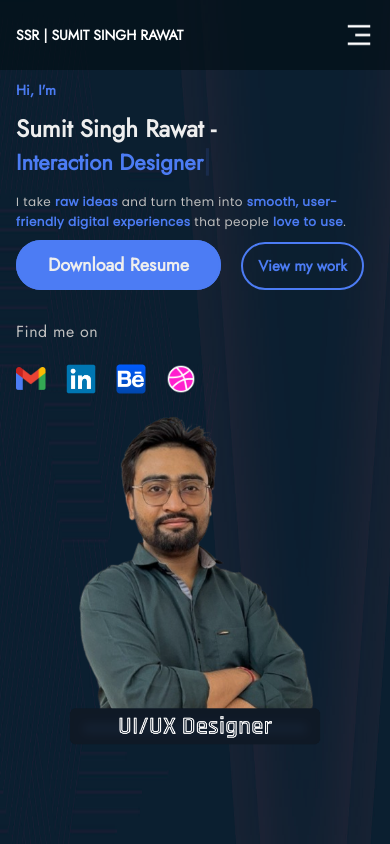
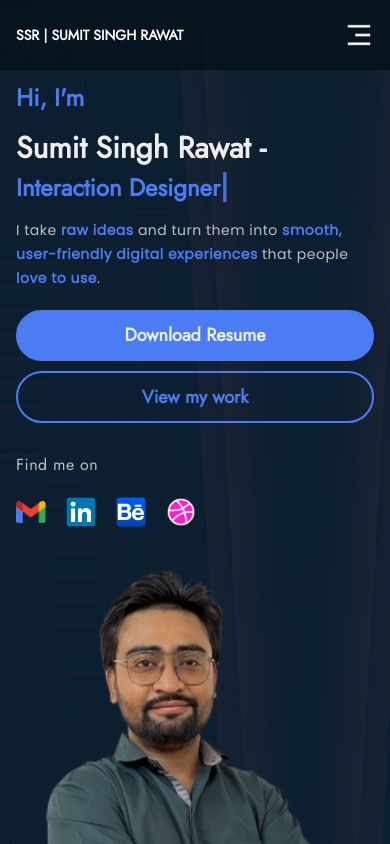
Before and after one commit to SumitRawat12/portfolio-sumit-rawat, a React (Create React App) app: page / in a window 390 px wide. Shown: the top 844 px of the page. Built offline with nearby package versions, Linux system fonts and the light colour scheme.

Commit message:
Update All Pages

```diff
--- a/src/index.css
+++ b/src/index.css
@@ -85,36 +85,37 @@ p {
 /* RESPONSIVE CSS */
 
 @media (max-width: 600px) {
-  section, footer {
-    padding: 1em !important;
+  section,
+  footer {
+    padding: 3em 1em !important;
   }
 
   h6 {
-    font-size: 14px !important;
+    font-size: 24px !important;
     margin-bottom: 10px !important;
   }
 
   h2 {
-    font-size: 24px !important;
+    font-size: 30px !important;
     padding: 0 !important;
     line-height: normal !important;
   }
 
   p {
-    font-size: 12px !important;
+    font-size: 14px !important;
     padding: 10px 0 !important;
-    line-height: 20px !important;
+    line-height: 24px !important;
   }
 
   .HeaderSection {
     padding: 20px 1em !important;
   }
 
-  .HeaderSection .FixedSidebar{
+  .HeaderSection .FixedSidebar {
     width: 98% !important;
   }
 
-  .HeaderSection h4{
+  .HeaderSection h4 {
     font-size: 14px !important;
   }
 
@@ -122,6 +123,7 @@ p {
 
   .IntroSectionPage {
     padding-top: 5em !important;
+    height: auto !important;
   }
 
   .IntroSectionPage .gap-2 {
@@ -133,7 +135,7 @@ p {
     padding-right: 0 !important;
   }
   .IntroSectionPage .IntroLeftAside h3 {
-    font-size: 22px !important;
+    font-size: 24px !important;
     margin-top: 6px !important;
   }
   .IntroSectionPage .IntroLeftAside button {
@@ -142,12 +144,26 @@ p {
     margin-right: 10px !important;
     margin-bottom: 10px !important;
   }
+  .IntroSectionPage .IntroLeftAside .ResumeBtn{
+    display: block !important;
+    margin: 10px auto !important;
+    text-align: center !important;
+  }
   .IntroSectionPage .IntroRightAside {
-    width: 70% !important;
-    margin: 20px auto !important;
+    width: 90% !important;
+    margin: 40px auto 0 !important;
+  }
+  .IntroSectionPage .IntroLeftAside .ViewMyWorkBtn{
+    display: block !important;
+    margin: 10px auto !important;
+    text-align: center !important;
   }
 
   /* ABOUT US SECTION */
+
+  .AboutSectionPage .ToolsBox{
+    margin-bottom: 40px;
+  }
 
   .AboutSectionPage .grid {
     display: block !important;
@@ -257,22 +273,23 @@ p {
   }
 
   /* GET IN TOUCH SECTION */
-  .GetinTouchPagesection .gap-20, .GetinTouchPagesection .grid {
+  .GetinTouchPagesection .gap-20,
+  .GetinTouchPagesection .grid {
     gap: 0 !important;
     display: block !important;
   }
 
-  .GetinTouchPagesection .col-span-5 img{
+  .GetinTouchPagesection .col-span-5 img {
     display: none !important;
   }
 
-  .GetinTouchPagesection h6{
+  .GetinTouchPagesection h6 {
     margin: 0 !important;
   }
 
   /* FOOTER SECTION */
-  .FooterPage{
-    padding: 2px 1em!important;
+  .FooterPage {
+    padding: 2px 1em !important;
     text-align: center !important;
   }
 }
--- a/src/pages/Intro/Intro.css
+++ b/src/pages/Intro/Intro.css
@@ -44,19 +44,7 @@
 }
 
 .IntroSectionPage .IntroLeftAside .ResumeBtn{
-    background: #4C7CF4;
-    color: #eee;
-    font-size: 18px;
-    font-weight: bold;
-    padding: 10px 30px;
-    border-radius: 50px;
-    margin-right: 20px;
-    margin-bottom: 30px;
-    border: 2px solid #4C7CF4;
-    transition: 0.5s ease-in-out;
-}
-
-.IntroSectionPage .IntroLeftAside button{
+    display: inline-block;
     background: #4C7CF4;
     color: #eee;
     font-size: 18px;
@@ -70,18 +58,22 @@
 }
 
 .IntroSectionPage .IntroLeftAside .ViewMyWorkBtn{
+    display: inline-block;
     background: transparent;
     color: #4C7CF4;
+    font-size: 18px;
+    font-weight: bold;
+    padding: 10px 30px;
+    border-radius: 50px;
+    margin-right: 20px;
+    margin-bottom: 30px;
+    border: 2px solid #4C7CF4;
+    transition: 0.5s ease-in-out;
 }
 
 .IntroSectionPage .IntroLeftAside .ViewMyWorkBtn:hover{
     background: #4C7CF4;
-    color: #eee;
-}
-
-.IntroSectionPage .IntroLeftAside button:hover{
-    background: transparent;
-    color: #4C7CF4;
+    color: #fff;
 }
 
 .IntroSectionPage .IntroLeftAside .ResumeBtn:hover{
--- a/src/pages/Intro/Intro.js
+++ b/src/pages/Intro/Intro.js
@@ -22,7 +22,12 @@ function Intro() {
 
   const [isOpen, setIsOpen] = useState(false);
 
-  const titles = ["UI/UX Designer", "Interaction Designer", "Design Thinker", "Product Experience Creator" ];
+  const titles = [
+    "UI/UX Designer",
+    "Interaction Designer",
+    "Design Thinker",
+    "Product Experience Creator",
+  ];
 
   const [index, setIndex] = useState(0);
   const [text, setText] = useState("");
@@ -73,18 +78,20 @@ function Intro() {
                   <b>love to use</b>.
                 </p>
 
-                  <a className="bg-blue-500 text-white px-4 py-2 rounded ResumeBtn" href="/Sumit_Singh_Rawat_UIUX_Resume.pdf" download>
-                      Download Resume</a>
+                <a
+                  className="bg-blue-500 text-white px-4 py-2 rounded ResumeBtn"
+                  href="/Sumit_Singh_Rawat_UIUX_Resume.pdf"
+                  download
+                >
+                  Download Resume
+                </a>
                 <ScrollLink
                   to="Projects"
                   smooth={true}
                   duration={500}
                   offset={-50}
-                  className="cursor-pointer text-xl font-semibold text-blue-500 hover:text-blue-700"
-                  onClick={() => setIsOpen(false)}
-                >
-                  <button className="ViewMyWorkBtn">View my work</button>
-                </ScrollLink>
+                  className="cursor-pointer text-xl font-semibold text-blue-500 hover:text-blue-700 ViewMyWorkBtn"
+                  onClick={() => setIsOpen(false)}>View my work</ScrollLink>
 
                 <h5>Find me on</h5>
                 <a href="mailto:ssr192031@gmail.com">
```
